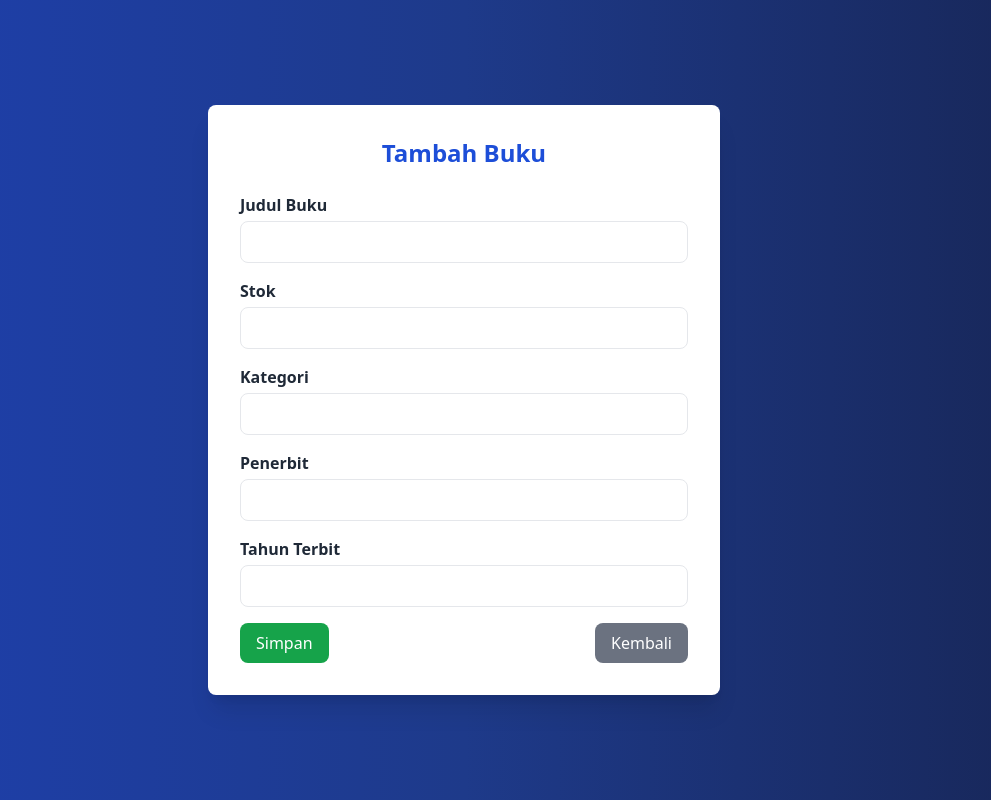
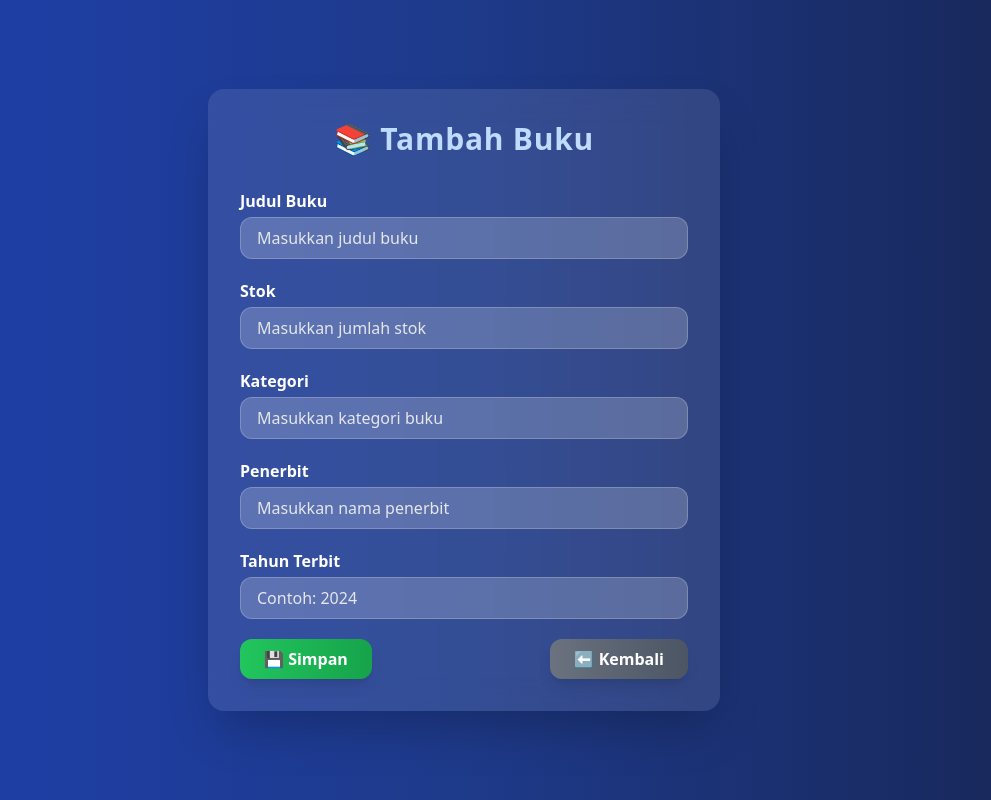
Before and after one commit to auliiaridho-droid/TUGAS9, a PHP site: page /tambah.php in a window 1280 px wide. Shown: the whole page, without its empty margins (176-1167 px from the left). Run offline with PHP 8.4, Linux system fonts and the light colour scheme; some libraries are stand-ins or nearby versions.

Commit message:
first commit

```diff
--- a/tambah.php
+++ b/tambah.php
@@ -10,9 +10,13 @@ if (isset($_POST['simpan'])) {
 
     $query = "INSERT INTO buku (judul, stok, kategori, penerbit, tahun_terbit)
               VALUES ('$judul', '$stok', '$kategori', '$penerbit', '$tahun')";
-    mysqli_query($koneksi, $query);
 
+    if (mysqli_query($koneksi, $query)) {
         header("Location: index.php");
+        exit;
+    } else {
+        echo "Error: " . mysqli_error($koneksi);
+    }
 }
 ?>
 <!DOCTYPE html>
@@ -22,33 +26,64 @@ if (isset($_POST['simpan'])) {
     <title>Tambah Buku</title>
     <script src="https://cdn.tailwindcss.com"></script>
 </head>
-<body class="bg-gradient-to-r from-blue-800 via-blue-900 to-blue-950 min-h-screen text-white flex items-center justify-center">
-<div class="w-full max-w-lg bg-white rounded-lg shadow-xl p-8 text-gray-800">
-    <h2 class="text-2xl font-bold mb-6 text-center text-blue-700">Tambah Buku</h2>
-    <form method="post" class="space-y-4">
+<body class="bg-gradient-to-r from-blue-800 via-blue-900 to-blue-950 min-h-screen flex items-center justify-center p-6">
+    <div class="w-full max-w-lg bg-white/10 backdrop-blur-lg rounded-2xl shadow-2xl p-8 text-white">
+        <h2 class="text-3xl font-bold mb-8 text-center text-blue-200 tracking-wide">📚 Tambah Buku</h2>
+
+        <form method="post" class="space-y-5">
+            <!-- Judul -->
             <div>
                 <label class="block font-semibold mb-1">Judul Buku</label>
-            <input type="text" name="judul" class="w-full border rounded-lg px-3 py-2 focus:outline-none focus:ring-2 focus:ring-blue-500" required>
+                <input type="text" name="judul"
+                       class="w-full border border-gray-300/30 bg-white/20 text-white rounded-xl px-4 py-2
+                              focus:outline-none focus:ring-2 focus:ring-blue-400 placeholder-gray-200"
+                       placeholder="Masukkan judul buku" required>
             </div>
+            <!-- Stok -->
             <div>
                 <label class="block font-semibold mb-1">Stok</label>
-            <input type="number" name="stok" class="w-full border rounded-lg px-3 py-2 focus:outline-none focus:ring-2 focus:ring-blue-500" required>
+                <input type="number" name="stok"
+                       class="w-full border border-gray-300/30 bg-white/20 text-white rounded-xl px-4 py-2
+                              focus:outline-none focus:ring-2 focus:ring-blue-400 placeholder-gray-200"
+                       placeholder="Masukkan jumlah stok" required>
             </div>
+            <!-- Kategori -->
             <div>
                 <label class="block font-semibold mb-1">Kategori</label>
-            <input type="text" name="kategori" class="w-full border rounded-lg px-3 py-2 focus:outline-none focus:ring-2 focus:ring-blue-500" required>
+                <input type="text" name="kategori"
+                       class="w-full border border-gray-300/30 bg-white/20 text-white rounded-xl px-4 py-2
+                              focus:outline-none focus:ring-2 focus:ring-blue-400 placeholder-gray-200"
+                       placeholder="Masukkan kategori buku" required>
             </div>
+            <!-- Penerbit -->
             <div>
                 <label class="block font-semibold mb-1">Penerbit</label>
-            <input type="text" name="penerbit" class="w-full border rounded-lg px-3 py-2 focus:outline-none focus:ring-2 focus:ring-blue-500" required>
+                <input type="text" name="penerbit"
+                       class="w-full border border-gray-300/30 bg-white/20 text-white rounded-xl px-4 py-2
+                              focus:outline-none focus:ring-2 focus:ring-blue-400 placeholder-gray-200"
+                       placeholder="Masukkan nama penerbit" required>
             </div>
+            <!-- Tahun Terbit -->
             <div>
                 <label class="block font-semibold mb-1">Tahun Terbit</label>
-            <input type="number" name="tahun_terbit" class="w-full border rounded-lg px-3 py-2 focus:outline-none focus:ring-2 focus:ring-blue-500" required>
+                <input type="number" name="tahun_terbit"
+                       class="w-full border border-gray-300/30 bg-white/20 text-white rounded-xl px-4 py-2
+                              focus:outline-none focus:ring-2 focus:ring-blue-400 placeholder-gray-200"
+                       placeholder="Contoh: 2024" required>
             </div>
-        <div class="flex justify-between mt-6">
-            <button type="submit" name="simpan" class="bg-green-600 hover:bg-green-700 text-white px-4 py-2 rounded-lg">Simpan</button>
-            <a href="index.php" class="bg-gray-500 hover:bg-gray-600 text-white px-4 py-2 rounded-lg">Kembali</a>
+
+            <!-- Tombol -->
+            <div class="flex justify-between mt-8">
+                <button type="submit" name="simpan"
+                        class="bg-gradient-to-r from-green-500 to-green-600 hover:from-green-600 hover:to-green-700
+                               text-white font-semibold px-6 py-2 rounded-xl shadow-lg transform hover:scale-105 transition">
+                    💾 Simpan
+                </button>
+                <a href="index.php"
+                   class="bg-gradient-to-r from-gray-500 to-gray-600 hover:from-gray-600 hover:to-gray-700
+                          text-white font-semibold px-6 py-2 rounded-xl shadow-lg transform hover:scale-105 transition">
+                    ⬅ Kembali
+                </a>
             </div>
         </form>
     </div>
```
Also changed, not shown: README.md. Lines whose indentation alone changed are shown as unchanged.
